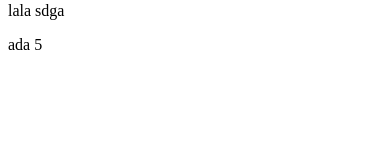
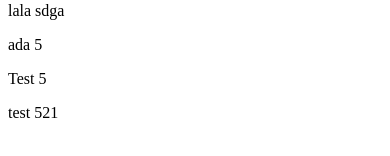
Before and after one commit to TornikeJ/fullstack-open-react-2020, a React (Create React App) app in the folder part2/phonebook/: page / in a window 390 px wide. Shown: the part 418-574 px from the top of the page. Built offline with nearby package versions, Linux system fonts and the light colour scheme; data requests are answered from the project's data file.

Commit message:
refactor(part2): add 2.16: Phonebook step8 exercise

```diff
--- a/part2/phonebook/db.json
+++ b/part2/phonebook/db.json
@@ -29,6 +29,16 @@
       "name": "ada",
       "number": "5",
       "id": 6
+    },
+    {
+      "name": "Test",
+      "number": "5",
+      "id": 8
+    },
+    {
+      "name": "test",
+      "number": "521",
+      "id": 9
     }
   ]
 }
--- a/part2/phonebook/src/components/App.js
+++ b/part2/phonebook/src/components/App.js
@@ -1,5 +1,5 @@
 import React, { useState, useEffect } from 'react'
-import axios from 'axios'
+import personsService from '../services/persons';
 import Filter from './Filter';
 import PersonForm from './PersonForm';
 import Persons from './Persons';
@@ -8,8 +8,8 @@ const App = () => {
   const [ persons, setPersons ] = useState([]);
 
   useEffect(() => {
-    axios
-      .get('http://localhost:3001/persons')
+    personsService
+      .getAll()
       .then(response => {
         console.log('promise fulfilled')
         setPersons(response.data)
@@ -28,10 +28,9 @@ const App = () => {
       if(persons.map(person=>person.name).indexOf(newName) === -1){
           const personObject={name:newName,number:newPhone};
 
-          axios
-          .post('http://localhost:3001/persons', personObject)
+          personsService
+          .create(personObject)
           .then(response => {
-            console.log(response.data)
             setPersons(persons.concat(response.data))
             setNewName('');
             setNewPhone('');
--- a/part2/phonebook/src/components/PersonForm.js
+++ b/part2/phonebook/src/components/PersonForm.js
@@ -4,10 +4,10 @@ const PersonForm = (props) => {
     return(
         <form onSubmit={props.handleSubmit}>
         <div>
-            name: <input value={props.nameValue} onChange={props.handleNameUpdate} />
+            name: <input value={props.nameValue} onChange={props.handleNameUpdate} required/>
         </div>
         <div>
-            number: <input value={props.numberValue} onChange={props.handlePhoneUpdate} />
+            number: <input value={props.numberValue} onChange={props.handlePhoneUpdate} required/>
         </div>
         <div>
           <button type="submit">add</button>
--- /dev/null
+++ b/part2/phonebook/src/services/persons.js
@@ -0,0 +1,12 @@
+import axios from 'axios'
+const baseUrl = 'http://localhost:3001/persons';
+
+const getAll = () => {
+    return axios.get(baseUrl)
+  }
+
+const create = newObject => {
+    return axios.post(baseUrl, newObject)
+  }
+
+export default { getAll, create }
```
